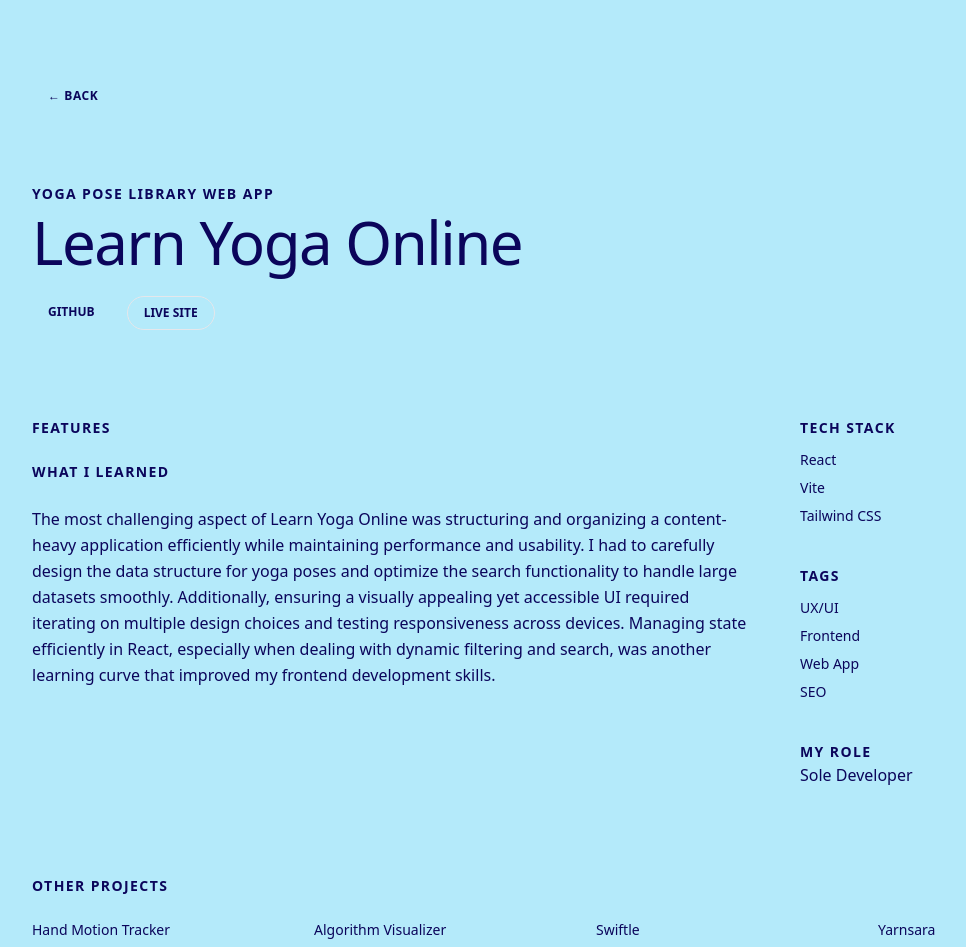
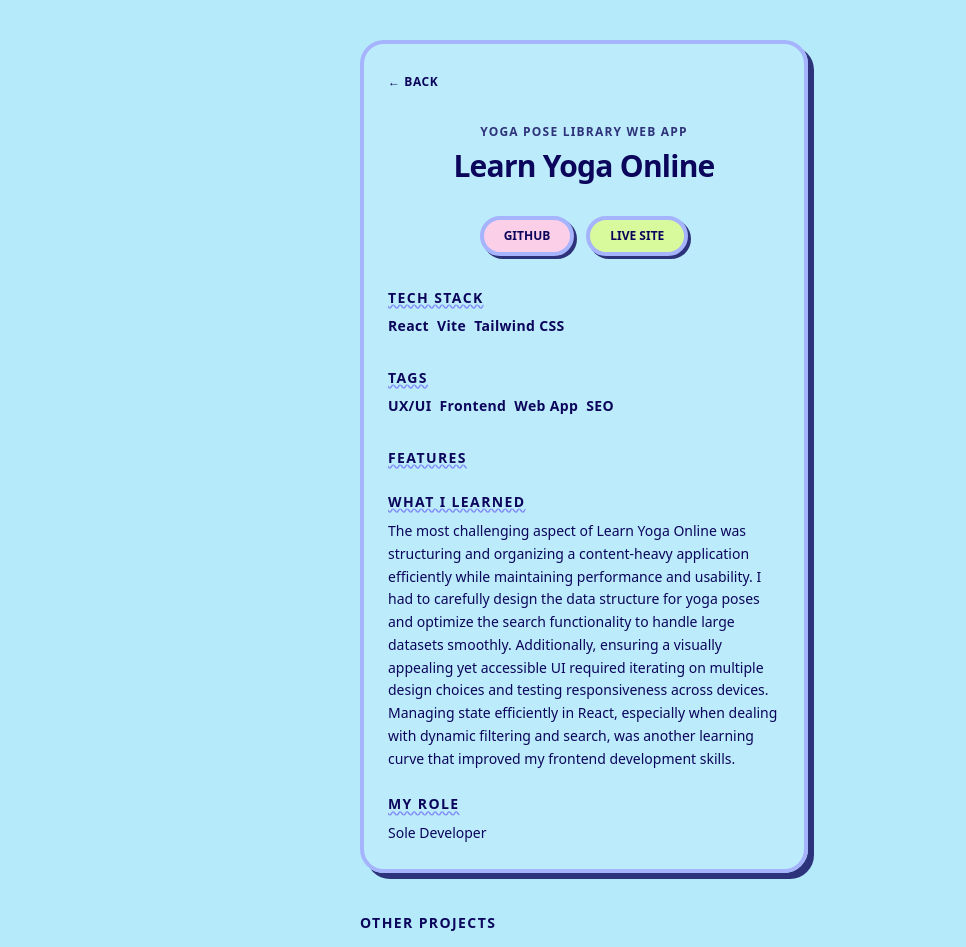
Before and after one commit to samanthacabrera/portfolio, a React (Vite) app: page /projects/1 in a window 1280 px wide. Shown: the top 947 px of the page, without its empty margins (56-1022 px from the left). Built offline with nearby package versions, Linux system fonts and the light colour scheme.

Commit message:
restyle ProjectPage with playful design

```diff
--- a/src/pages/ProjectPage.jsx
+++ b/src/pages/ProjectPage.jsx
@@ -12,86 +12,65 @@ const ProjectPage = () => {
 
   if (!project.id) {
     return (
-      <div className="flex items-center justify-center min-h-screen">
+      <div className="flex items-center justify-center min-h-screen px-4">
         <p className="text-lg font-bold uppercase tracking-widest">
-          Project not found
+          Project not found 😅
         </p>
       </div>
     );
   }
 
   return (
-    <div className="min-h-screen px-6 py-20 max-w-6xl mx-auto space-y-10">
+    <div className="min-h-screen px-4 py-10 flex flex-col items-center">
+      <div className="w-full max-w-md bg-white/10 border-4 border-indigo-300 rounded-3xl shadow-[6px_6px_0_0_rgba(11,5,91,0.8)] p-6 space-y-8">
+
         <Link
           to="/"
-        className="inline-block px-4 py-2 text-xs font-bold uppercase tracking-wider hover:transition-all duration-200 mb-8"
+          className="inline-block text-xs font-extrabold uppercase tracking-wider hover:underline transition-all duration-200"
         >
           ← Back
         </Link>
 
-      <div className="space-y-6 pb-12">
-        <div>
-          <h2 className="uppercase text-sm font-bold tracking-widest mb-2">
+        <div className="space-y-2 text-center">
+          <h2 className="uppercase text-xs font-extrabold tracking-widest opacity-80">
             {project.projectType}
           </h2>
-          <h1 className="text-5xl md:text-6xl tracking-tight">
+          <h1 className="text-3xl font-extrabold tracking-tight">
             {project.title}
           </h1>
         </div>
 
-        <div className="flex space-x-4">
+        <div className="flex justify-center space-x-3">
           <a
             href={project.github}
-            className="px-4 py-2 text-xs font-semibold uppercase hover:transition duration-200"
+            target="_blank"
+            rel="noopener noreferrer"
+            className="px-5 py-2 text-xs font-extrabold uppercase rounded-full border-4 border-indigo-300 bg-pink-200 hover:bg-pink-300 active:translate-y-0.5 transition-all duration-200 shadow-[3px_3px_0_0_rgba(11,5,91,0.8)]"
           >
             GitHub
           </a>
           {project.deployed && (
             <a
               href={project.link}
-              className="px-4 py-2 text-xs font-semibold uppercase border rounded-full hover:transition duration-200"
+              target="_blank"
+              rel="noopener noreferrer"
+              className="px-5 py-2 text-xs font-extrabold uppercase rounded-full border-4 border-indigo-300 bg-lime-200 hover:bg-lime-300 active:translate-y-0.5 transition-all duration-200 shadow-[3px_3px_0_0_rgba(11,5,91,0.8)]"
             >
               Live Site
             </a>
           )}
         </div>
-      </div>
 
-      {/* Main Content */}
-      <div className="grid grid-cols-1 md:grid-cols-3 gap-12 pb-12">
-        {/* Description */}
-        <div className="md:col-span-2 space-y-6">
-           <h3 className="text-sm uppercase font-bold tracking-widest mb-3">
-              Features
+          <div>
+            <h3 className="text-sm uppercase font-extrabold tracking-widest mb-2 underline decoration-wavy decoration-indigo-400">
+              Tech Stack
             </h3>
-            <ul className="list-disc list-inside marker:text-xs space-y-2">
-              {project.features.map((feature, index) => (
+            <ul className="flex flex-wrap gap-2 text-sm">
+              {project.techStack.map((tech, index) => (
                 <li
                   key={index}
-                  className="text-sm font-medium"
+                  className="font-semibold tracking-wide"
                 >
-                  {feature}
-                </li>
-              ))}
-            </ul>
-
-          <h3 className="text-sm uppercase font-bold tracking-widest">
-            What I Learned
-          </h3>
-          <p className="text-base leading-relaxed">
-            {project.insights}
-          </p>
-        </div>
-
-        {/* Sidebar */}
-        <div className="space-y-10">
-          <div>
-            <h3 className="text-sm uppercase font-bold tracking-widest mb-3">
-              Tech Stack
-            </h3>
-            <ul className="space-y-2">
-              {project.techStack.map((tech, index) => (
-                <li key={index} className="text-sm font-medium">
                   {tech}
                 </li>
               ))}
@@ -99,42 +78,74 @@ const ProjectPage = () => {
           </div>
 
           <div>
-            <h3 className="text-sm uppercase font-bold tracking-widest mb-3">
+            <h3 className="text-sm uppercase font-extrabold tracking-widest mb-2 underline decoration-wavy decoration-indigo-400">
               Tags
             </h3>
-            <ul className="space-y-2">
+            <ul className="flex flex-wrap gap-2 text-sm">
               {project.tags.map((tag, index) => (
-                <li key={index} className="text-sm font-medium">
+                <li
+                  key={index}
+                  className="font-semibold tracking-wide"
+                >
                   {tag}
                 </li>
               ))}
             </ul>
           </div>
 
+        <div className="space-y-6">
           <div>
-                <h3 className="text-sm uppercase font-bold tracking-widest">
+            <h3 className="text-sm uppercase font-extrabold tracking-widest mb-2 underline decoration-wavy decoration-indigo-400">
+              Features
+            </h3>
+            <ul className="list-disc list-inside space-y-1 text-sm font-medium">
+              {project.features.map((feature, index) => (
+                <li key={index}>{feature}</li>
+              ))}
+            </ul>
+          </div>
+
+          <div>
+            <h3 className="text-sm uppercase font-extrabold tracking-widest mb-2 underline decoration-wavy decoration-indigo-400">
+              What I Learned
+            </h3>
+            <p className="text-sm leading-relaxed font-medium">
+              {project.insights}
+            </p>
+          </div>
+
+          <div>
+            <h3 className="text-sm uppercase font-extrabold tracking-widest mb-2 underline decoration-wavy decoration-indigo-400">
               My Role
             </h3>
-                <p className="text-base leading-relaxed">
+            <p className="text-sm leading-relaxed font-medium">
               {project.contribution}
             </p>
           </div>
         </div>
       </div>
 
-      {/* Other Work */}
-      <div>
-        <h3 className="text-sm uppercase font-bold tracking-widest mb-6">
+      <div className="w-full max-w-md mt-10">
+        <h3 className="text-sm uppercase font-extrabold tracking-widest mb-4">
           Other Projects
         </h3>
-        <ul className="grid grid-cols-2 md:grid-cols-4 gap-6">
+
+        <ul className="grid grid-cols-2 gap-4">
           {projects
             .filter((proj) => proj.id !== project.id)
-            .map((proj) => (
-              <li key={proj.id}>
+            .map((proj, index) => (
+              <li
+                key={proj.id}
+                className={
+                  "relative p-4 text-center rounded-2xl bg-white/50 border-4 border-indigo-300 border-dashed " +
+                  "shadow-[6px_6px_0_0_rgba(11,5,91,0.8)] " +
+                  "transform transition-all duration-300 " +
+                  "hover:rotate-0 hover:scale-105 hover:bg-white/70 active:translate-y-0.5"
+                }
+              >
                 <Link
                   to={`/projects/${proj.id}`}
-                  className="block text-sm hover:transition duration-200"
+                  className="text-sm font-extrabold inline-block w-full"
                 >
                   {proj.title}
                 </Link>
--- a/src/styles/app.css
+++ b/src/styles/app.css
@@ -11,8 +11,3 @@ html {
   background-color: rgb(180, 234, 250);
   color: rgb(11, 5, 91);
 }
-
-::selection {
-  background-color: #ff58d2;
-  color: #000000;
-}
```
Lines whose indentation alone changed are shown as unchanged.
